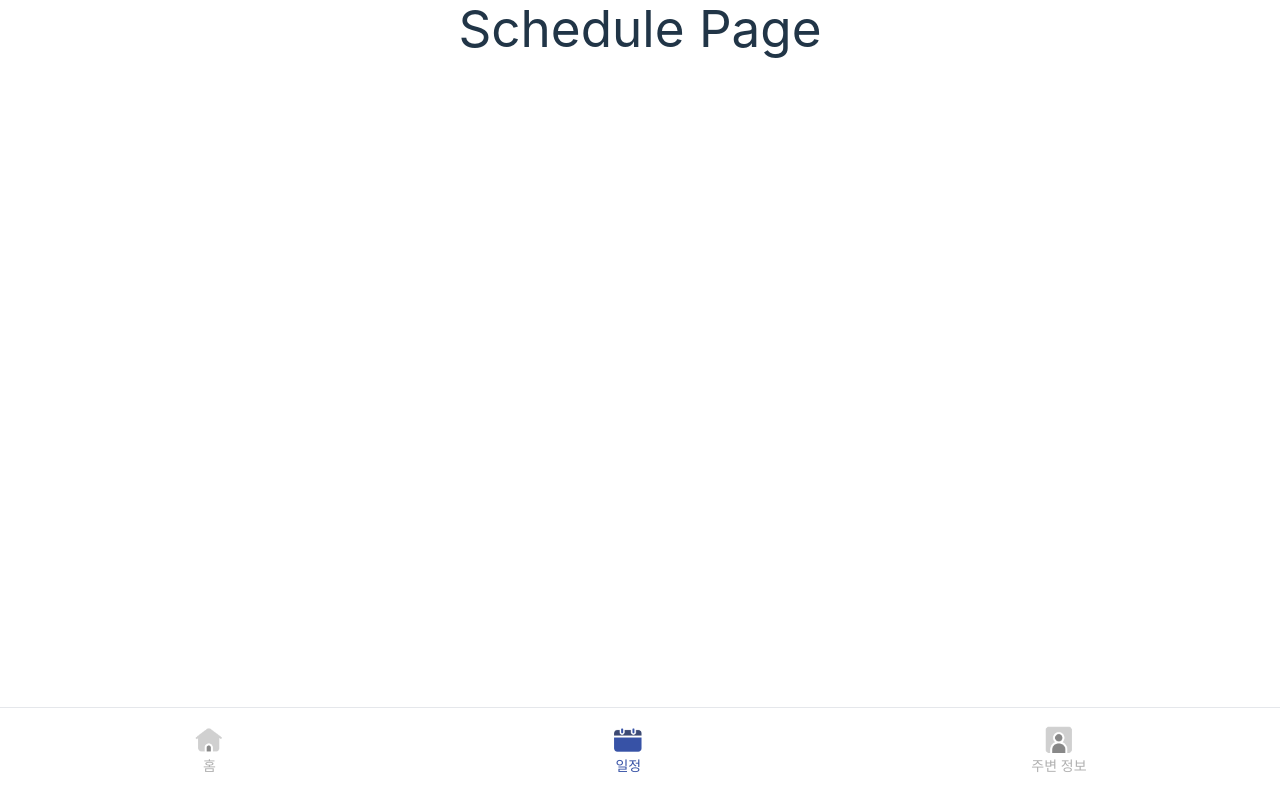
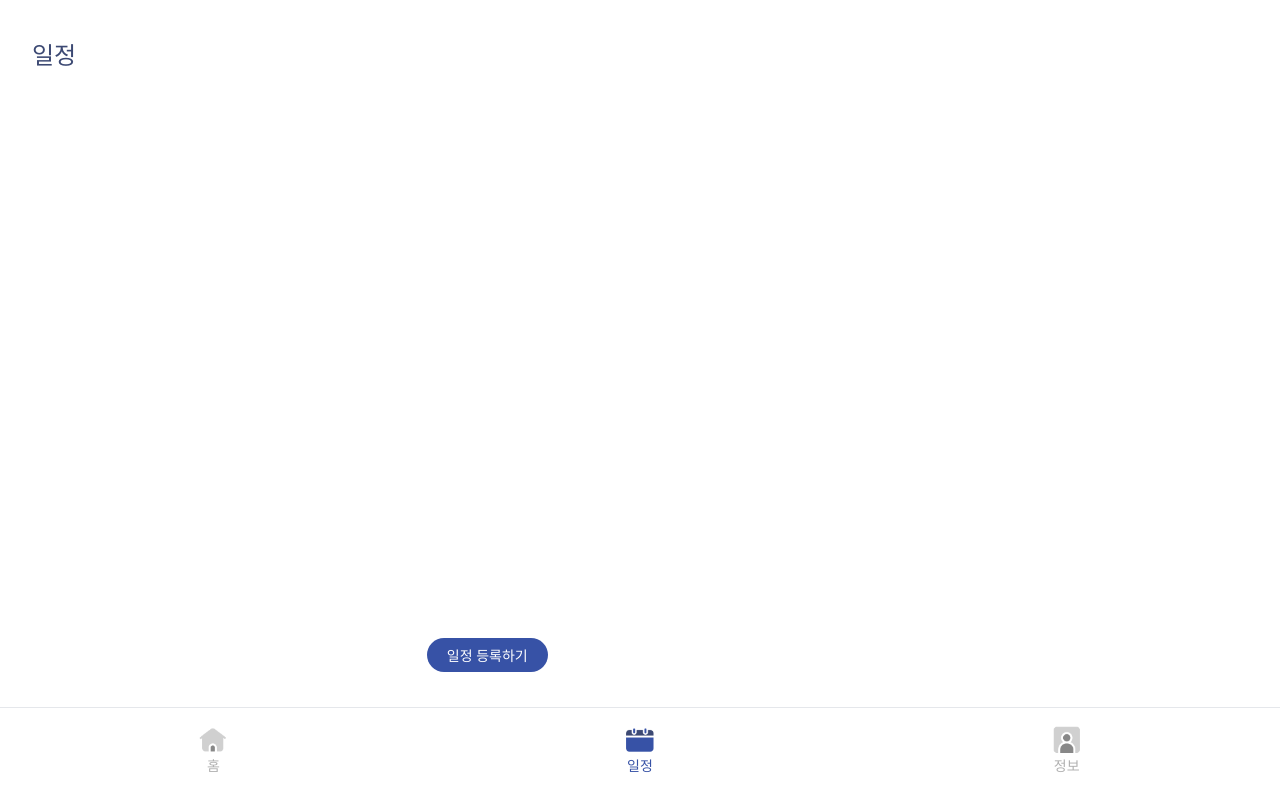
Before and after one commit to windoorman/windoorman, a React (Vite) app in the folder FE/: page /schedule in a window 1280 px wide. Built offline with nearby package versions, Linux system fonts and the light colour scheme; a web font is replaced by a local one.

Commit message:
feat: 스케줄페이지 기본

```diff
--- a/FE/dev-dist/sw.js
+++ b/FE/dev-dist/sw.js
@@ -82,7 +82,7 @@ define(['./workbox-5199072c'], (function (workbox) { 'use strict';
     "revision": "3ca0b8505b4bec776b69afdba2768812"
   }, {
     "url": "index.html",
-    "revision": "0.l65l63pnkng"
+    "revision": "0.814lb8jh8l"
   }], {});
   workbox.cleanupOutdatedCaches();
   workbox.registerRoute(new workbox.NavigationRoute(workbox.createHandlerBoundToURL("index.html"), {
--- a/FE/src/App.tsx
+++ b/FE/src/App.tsx
@@ -4,7 +4,6 @@ import {
   Routes,
   Route,
   useLocation,
-  useMatch,
 } from "react-router-dom";
 import Navbar from "./components/navbar/Navbar";
 import WindowPage from "./pages/WindowPage/WindowPage";
@@ -14,6 +13,10 @@ import LoginPage from "./pages/LoginPage/LoginPage";
 import KakaRedirect from "./pages/LoginPage/KakaoRedirect";
 
 function App() {
+  const location = useLocation();
+
+  const hideNavbar = ["/", "/login/kakao"].includes(location.pathname);
+
   return (
     <div className="min-h-screen flex flex-col justify-between">
       <Routes>
@@ -23,7 +26,7 @@ function App() {
         <Route path="/info" element={<InfoPage />} />
         <Route path="/login/kakao" element={<KakaRedirect />} />
       </Routes>
-      <Navbar />
+      {!hideNavbar && <Navbar />}
     </div>
   );
 }
--- a/FE/src/components/home/HomeMain.tsx
+++ b/FE/src/components/home/HomeMain.tsx
@@ -13,7 +13,7 @@ const HomeMain = () => {
             <h2>집이 없어요!</h2>
           </div>
           <div>
-            <button className="bg-[#3C4973] rounded-full w-full py-1 mt-4">
+            <button className="bg-[#3752A6] rounded-full w-full py-1 mt-4">
               <span className="text-white text-sm font-semibold">
                 집 등록하기
               </span>
--- a/FE/src/components/navbar/Navbar.tsx
+++ b/FE/src/components/navbar/Navbar.tsx
@@ -24,7 +24,7 @@ const Navbar = () => {
     },
     {
       path: "/info",
-      label: "주변 정보",
+      label: "정보",
       icon: Profile,
       activeIcon: ActiveProfile,
     },
--- a/FE/src/pages/SchedulePage/SchedulePage.tsx
+++ b/FE/src/pages/SchedulePage/SchedulePage.tsx
@@ -1,7 +1,20 @@
 const schedulePage = () => {
   return (
     <div>
-      <h1>Schedule Page</h1>
+      <div className="mt-2 p-8">
+        <span className="text-2xl text-[#3C4973] font-bold flex items-center space-x-1">
+          일정
+        </span>
+      </div>
+      <div>
+        <div className="fixed bottom-32 left-1/3">
+          <button className="bg-[#3752A6] rounded-full py-1">
+            <span className="text-white text-sm font-semibold">
+              일정 등록하기
+            </span>
+          </button>
+        </div>
+      </div>
     </div>
   );
 };
```
Also changed, not shown: FE/src/components/schedule/ScheduleItem.tsx (added), FE/src/components/schedule/ScheduleList.tsx (added).
